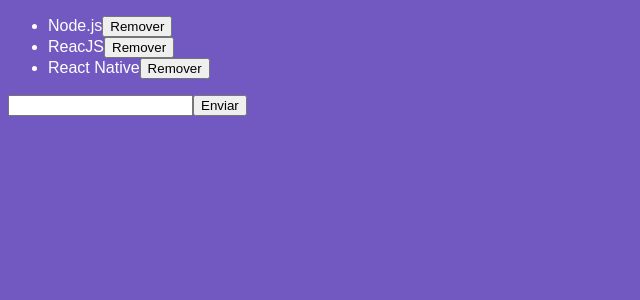
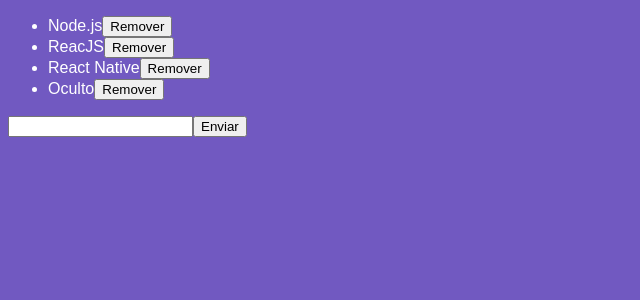
Before and after one commit to brunoadamo/bootcamp-gostack-modulo04, a React app: page / in a window 1280 px wide. Shown: the top 300 px of the page, without its empty margins (0-640 px from the left). Built offline with nearby package versions, Linux system fonts and the light colour scheme.

Commit message:
default props and prop types

```diff
--- a/package.json
+++ b/package.json
@@ -20,6 +20,7 @@
     "babel-loader": "^8.0.6",
     "css-loader": "^3.2.0",
     "file-loader": "^4.2.0",
+    "prop-types": "^15.7.2",
     "react": "^16.10.2",
     "react-dom": "^16.10.2",
     "style-loader": "^1.0.0"
--- a/src/components/TechItem.js
+++ b/src/components/TechItem.js
@@ -1,4 +1,5 @@
 import React from "react";
+import PropTypes from "prop-types";
 
 function TechItem({ tech, onDelete }) {
   return (
@@ -11,4 +12,12 @@
   );
 }
 
+TechItem.defaultProps = {
+  tech: "Oculto"
+};
+TechItem.propTypes = {
+  tech: PropTypes.string,
+  onDelete: PropTypes.string.isRequired
+};
+
 export default TechItem;
--- a/src/components/TechList.js
+++ b/src/components/TechList.js
@@ -37,6 +37,7 @@
               onDelete={() => this.handleDelete(tech)}
             />
           ))}
+          <TechItem />
         </ul>
         <input
           type="text"
```
Also changed, not shown: 1 other file (tests, documents, lock files or other folders).
